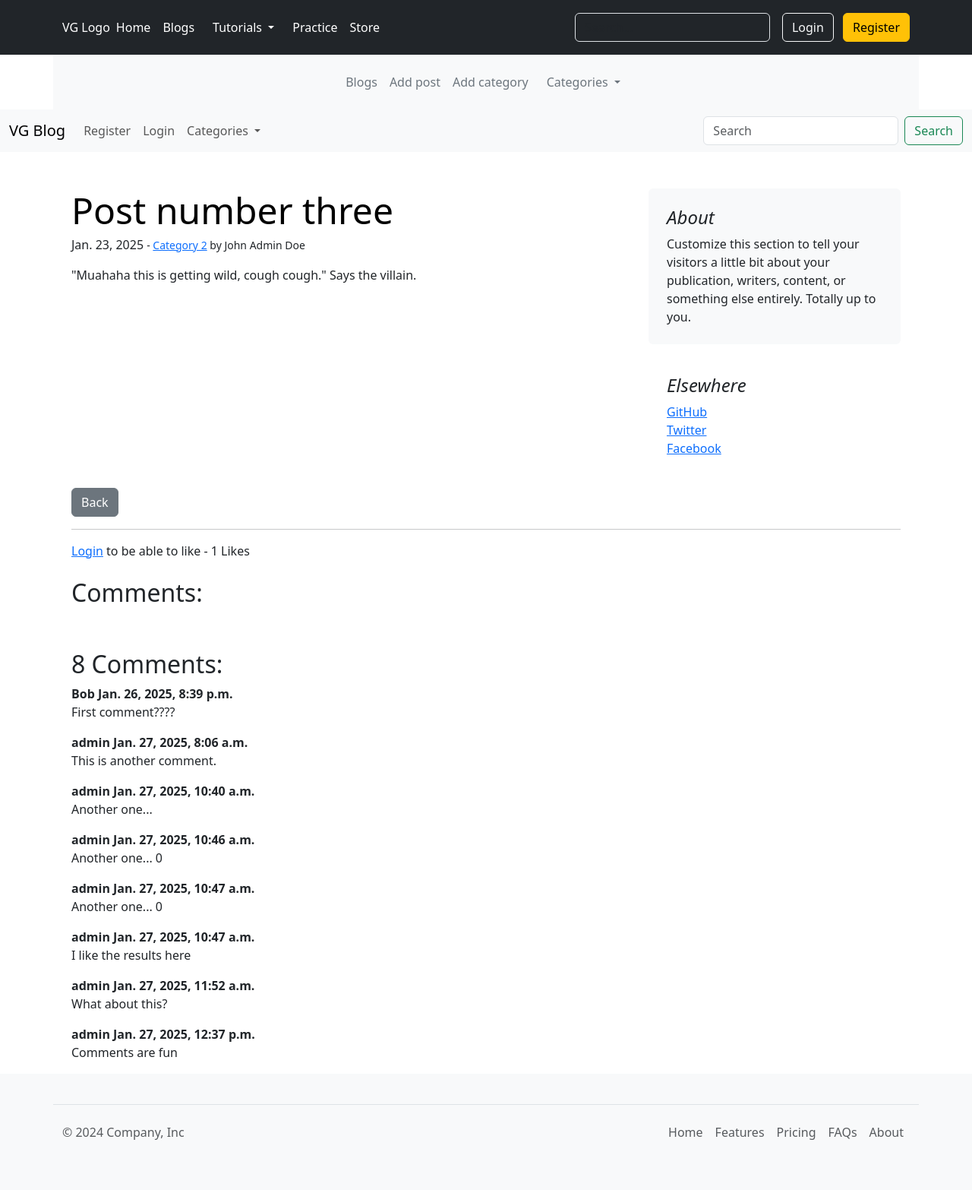
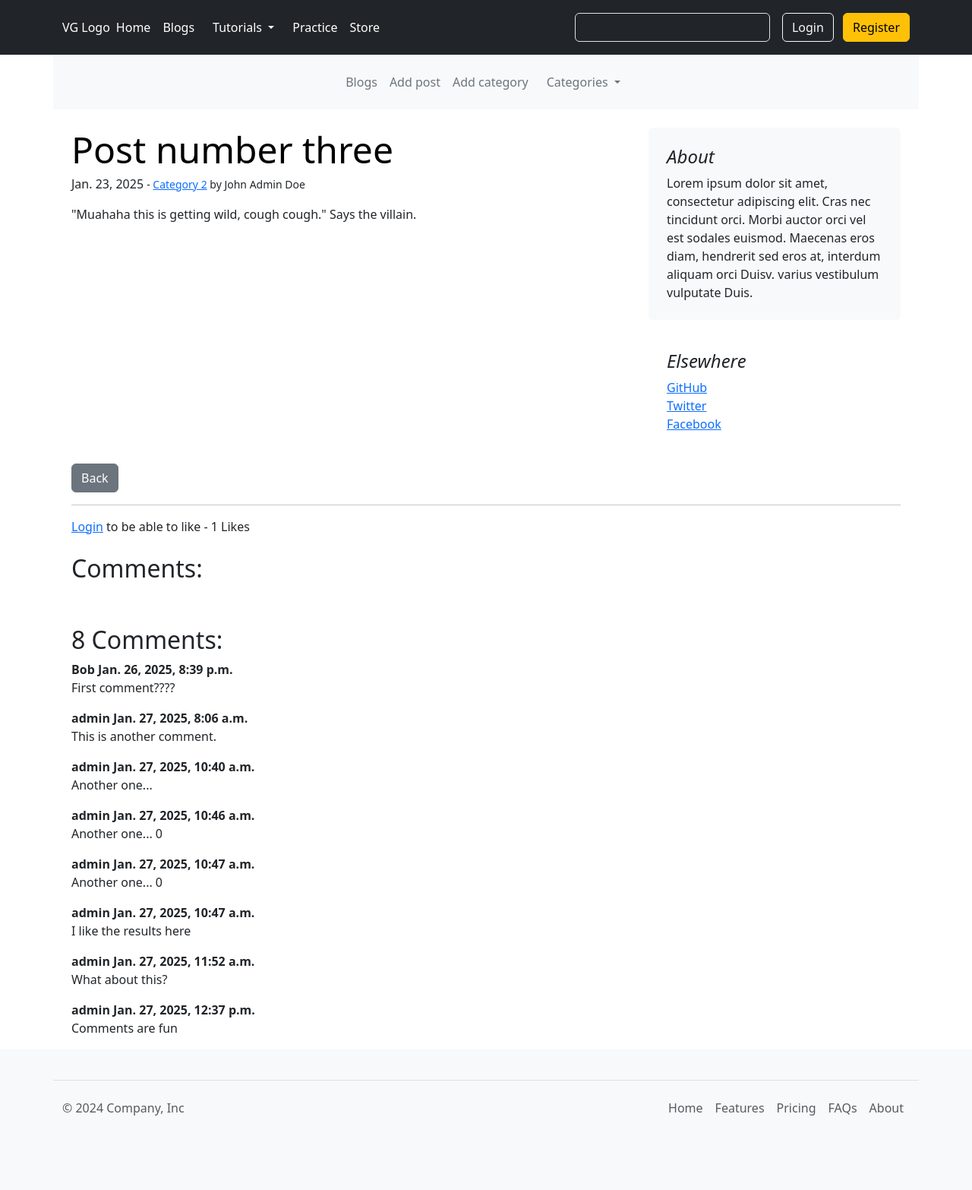
Before and after one commit to jlubiba/Blog-Project, a Django app: page /article/4 in a window 1280 px wide. Shown: the whole page at 76% size. After the commit the page ends 1468 px from the top, so only its background shows below. Run offline with Django 4.2, Linux system fonts and the light colour scheme; data comes from the database, SQL or seed files in the repository; both versions use the stored data as it was after the commit; some libraries are stand-ins or nearby versions.

Commit message:
Modified the footer file

```diff
--- a/Blog/bloggy/forms.py
+++ b/Blog/bloggy/forms.py
@@ -11,11 +11,12 @@ for item in category_options:
 class PostForm(forms.ModelForm):
     class Meta:
         model = Post
-        fields = ('title', 'author', 'category', 'body')
+        fields = ('title', 'author', 'snippet','category', 'body')
 
         #Styling the fields of the form with bootsrap
         widgets = {
             'title': forms.TextInput(attrs={'class': 'form-control col-md-4'},),
+            'snippet': forms.Textarea(attrs={'class': 'form-control col-md-4', 'rows':4},),
             # 'author': forms.Select(attrs={'class': 'form-control'}),
             'author': forms.TextInput(attrs={'class': 'form-control col-md-4', 'value':'', 'id':'author', 'type':'hidden'}),
             'category': forms.Select(attrs={'class': 'form-control col-md-4'}, choices = category_options), # The 'choices'  has be the first in line
@@ -25,21 +26,23 @@ class PostForm(forms.ModelForm):
 class CategoryForm(forms.ModelForm):
     class Meta:
         model = Category
-        fields = ('name',)
+        fields = ('name', 'description')
 
         #Styling the fields of the form with bootsrap
         widgets = {
             'name': forms.TextInput(attrs={'class': 'form-control'},),
+            'description': forms.Textarea(attrs={'class': 'form-control', 'rows':4},),
         }
 
 class UpdateForm(forms.ModelForm):
     class Meta:
         model = Post
-        fields = ('title', 'category','body')
+        fields = ('title', 'snippet','category','body')
 
         #Styling the fields of the form with bootsrap
         widgets = {
             'title': forms.TextInput(attrs={'class': 'form-control'},),
+            'snippet': forms.Textarea(attrs={'class': 'form-control', 'rows':4},),
             'category': forms.Select(choices = category_options, attrs={'class': 'form-control'}),
             'body': forms.Textarea(attrs={'class': 'form-control'}),
         }
--- a/Blog/bloggy/models.py
+++ b/Blog/bloggy/models.py
@@ -7,6 +7,7 @@ from ckeditor.fields import RichTextField
 # Create your models here.
 class Category(models.Model):
     name = models.CharField(max_length=255)
+    description = models.TextField(max_length=230)
 
     def __str__(self):
         return f'{self.name}'
@@ -18,7 +19,8 @@ class Post(models.Model):
     author = models.ForeignKey(User, on_delete=models.CASCADE)
     body = RichTextField()
     post_date = models.DateField(auto_now_add=True)
-    category = models.CharField(max_length=255, default='uncategorized')
+    snippet = models.TextField(max_length=230)
+    category = models.CharField(max_length=255)
     likes = models.ManyToManyField(User, related_name='post_likes')
 
     def total_likes(self):
--- a/Blog/bloggy/templates/article_details.html
+++ b/Blog/bloggy/templates/article_details.html
@@ -25,7 +25,14 @@
                 {% endif %}
             {% endif %}
           </small>
-          <p class="blog-post-meta">{{post.post_date}} <small> - <a href="{% url 'blog:blog-category' post.category %}">{{post.category}}</a> by {{post.author.first_name}} {{post.author.last_name}} </small>
+          <p class="blog-post-meta">{{post.post_date}}  <small> -
+            <a href="{% url 'blog:blog-category' post.category %}">{{post.category}}</a> by
+            {% if post.author.first_name %}
+                {{post.author.first_name}} {{post.author.last_name}}
+            {% else %}
+                {{post.author}}
+            {% endif %}
+        </small>
 
           <p>{{post.body | safe }}</p>
         </article>
@@ -39,7 +46,7 @@
         <div class="position-sticky" style="top: 2rem;">
           <div class="p-4 mb-3 bg-body-tertiary rounded">
             <h4 class="fst-italic">About</h4>
-            <p class="mb-0">Customize this section to tell your visitors a little bit about your publication, writers, content, or something else entirely. Totally up to you.</p>
+            <p class="mb-0">{{ post.snippet}}</p>
           </div>
 
           <!-- Other platform to have access -->
--- a/Blog/bloggy/templates/base.html
+++ b/Blog/bloggy/templates/base.html
@@ -26,66 +26,7 @@
   </head>
   <body>
     {% include 'partials/_header.html' %}
-      </header>
-    <nav class="navbar navbar-expand-lg bg-body-tertiary">
-        <div class="container-fluid">
-          <a class="navbar-brand" href="{% url 'blog:home' %}">VG Blog</a>
-          <button class="navbar-toggler" type="button" data-bs-toggle="collapse" data-bs-target="#navbarSupportedContent" aria-controls="navbarSupportedContent" aria-expanded="false" aria-label="Toggle navigation">
-            <span class="navbar-toggler-icon"></span>
-          </button>
-          <div class="collapse navbar-collapse" id="navbarSupportedContent">
-            <ul class="navbar-nav me-auto mb-2 mb-lg-0">
 
-              <!-- Setting conditions for the nav elements to display if the user is authenticated or not. -->
-              {% if user.is_authenticated %}
-                <li class="nav-item">
-                  <a class="nav-link" href="{% url 'blog:add-post' %}">Add post</a>
-                </li>
-                <li class="nav-item">
-                  <a class="nav-link" href="{% url 'blog:add-category' %}">Add category</a>
-                </li>
-                <!-- The format to allow logout to work well. -->
-                <li class="nav-item">
-                  <form action="{% url 'logout' %}" method="POST">
-                    {% csrf_token %}
-                    <input type="submit" class="nav-link" value="Logout"></input>
-                  </form>
-                </li>
-              {% else %}
-                <li class="nav-item">
-                  <a class="nav-link" href="{% url 'members:register' %}">Register</a>
-                </li>
-                <li class="nav-item">
-                  <a class="nav-link" href="{% url 'login' %}">Login</a>
-                </li>
-              {% endif %}
-              {% if category_list%}
-                <!-- The category list -->
-                <li class="nav-item dropdown">
-                  <a class="nav-link dropdown-toggle" href="#" role="button" data-bs-toggle="dropdown" aria-expanded="false">
-                    Categories
-                  </a>
-                  <ul class="dropdown-menu">
-                    {% for category in category_list %}
-                      <li><a class="dropdown-item" href="{% url 'blog:blog-category' category.name %}">{{category}}</a></li>
-                    {% endfor %}
-                  </ul>
-                </li>
-              {% else %}
-              <li class="nav-item">
-                <a class="nav-link" href="{% url 'blog:category-list' %}">Categories</a>
-              </li>
-              {% endif %}
-            </ul>
-            <form class="d-flex" role="search">
-              <input class="form-control me-2" type="search" placeholder="Search" aria-label="Search">
-              <button class="btn btn-outline-success" type="submit">Search</button>
-            </form>
-          </div>
-        </div>
-    </nav>
-  </div>
-    <br>
     <div class="container">
         {% block content %}
         {% endblock %}
--- a/Blog/bloggy/templates/home.html
+++ b/Blog/bloggy/templates/home.html
@@ -42,7 +42,7 @@ Blog Posts - VG Blog
                 {% endif %}
             </small>
 
-              <p>This blog post shows a few different types of content that's supported and styled with Bootstrap. Basic typography, lists, tables, images, code, and more are all supported as expected.</p>
+              <p>{{post.snippet}}</p>
               <hr>
             {% endfor %}
             </article>
@@ -98,7 +98,7 @@ Blog Posts - VG Blog
                 <ul class="list-unstyled">
                     {% for post in recent_post %}
                   <li>
-                    <a class="d-flex flex-column flex-lg-row gap-3 align-items-start align-items-lg-center py-3 link-body-emphasis text-decoration-none border-top" href="#">
+                    <a class="d-flex flex-column flex-lg-row gap-3 align-items-start align-items-lg-center py-3 link-body-emphasis text-decoration-none border-top" href="{% url 'blog:article-details' post.pk %}">
                       <svg class="bd-placeholder-img" width="100%" height="96" xmlns="http://www.w3.org/2000/svg" aria-hidden="true" preserveAspectRatio="xMidYMid slice" focusable="false"><rect width="100%" height="100%" fill="#777"/></svg>
                       <div class="col-lg-8">
                         <h6 class="mb-0">{{post.title}}</h6>
--- a/Blog/bloggy/templates/partials/_footer.html
+++ b/Blog/bloggy/templates/partials/_footer.html
@@ -1,4 +1,3 @@
-{% block content %}
 <footer class="footer mt-auto py-3 bg-body-tertiary">
     <div class="container d-flex flex-wrap justify-content-between align-items-center py-3 my-4 border-top">
         <p class="col-md-4 mb-0 text-body-secondary">&copy; 2024 Company, Inc</p>
@@ -15,5 +14,4 @@
           <li class="nav-item"><a href="#" class="nav-link px-2 text-body-secondary">About</a></li>
         </ul>
     </div>
-  </footer>
-{% endblock %}
+</footer>
--- a/Blog/bloggy/views.py
+++ b/Blog/bloggy/views.py
@@ -79,8 +79,9 @@ class AddCategorytView(CreateView):
     template_name = 'add_category.html'
 
 def FilterArticleCategorytView(request, category):
-    items = Post.objects.filter(category=category)
+    items = Post.objects.filter(category=category).order_by('-post_date')
     cats = Category.objects.filter(name=category)
+    recent_post = items.order_by('-post_date')[:4]
     category_list = Category.objects.all()
     paginator = Paginator(items, 5)
     page_number = request.GET.get('page')
@@ -92,6 +93,7 @@ def FilterArticleCategorytView(request, category):
         'category_list': category_list,
         'page_obj': page_obj,
         'paginator': paginator,
+        'recent_post': recent_post,
     }
     return render(request, 'filter_article_category.html', context)
 
```
Also changed, not shown: Blog/bloggy/templates/filter_article_category.html (+5 -3 lines), Blog/bloggy/migrations/0007_category_description_post_snippet_alter_post_body.py (added), Blog/bloggy/migrations/0008_alter_category_description_alter_post_category_and_more.py (added), Blog/db.sqlite3.
